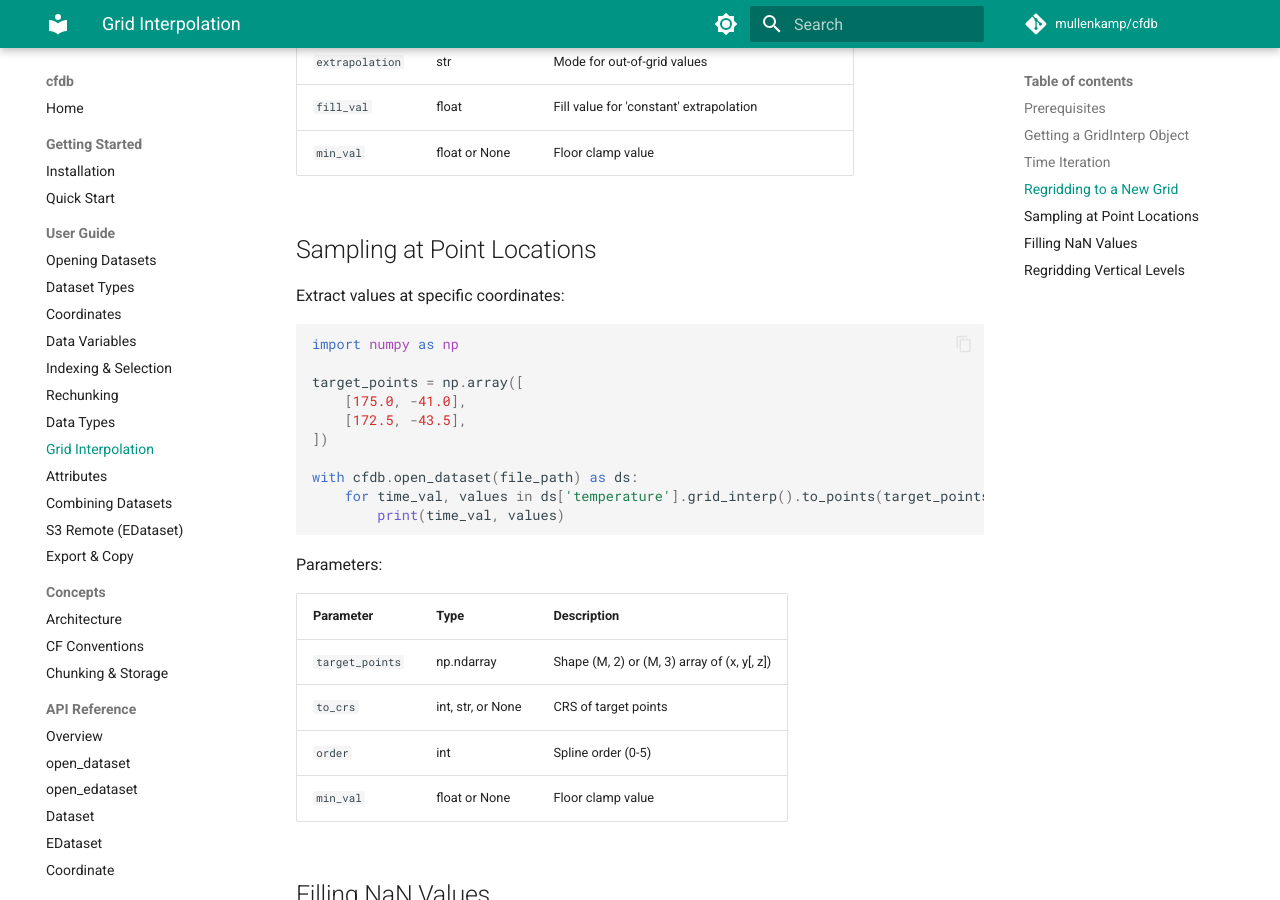
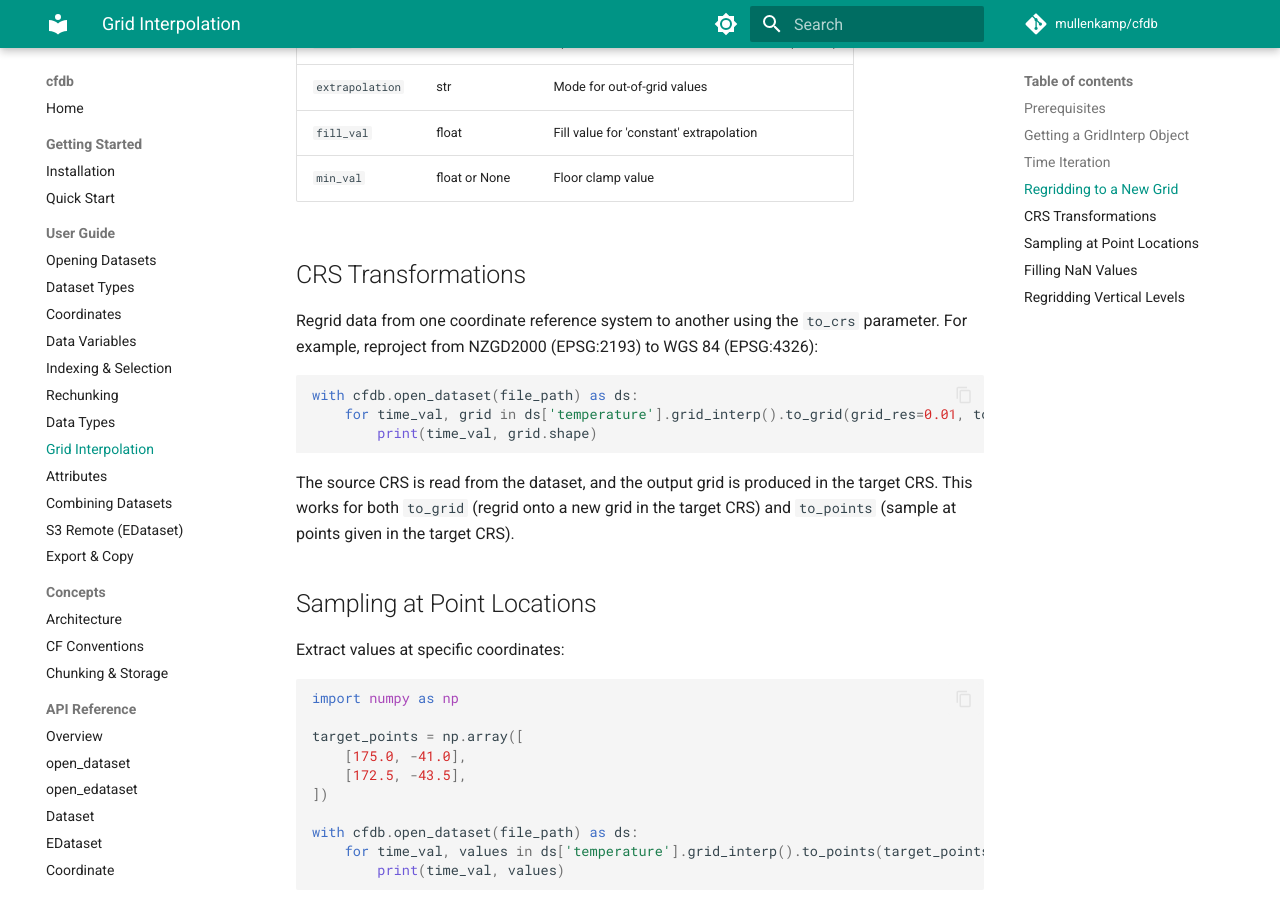
Before and after one commit to mullenkamp/cfdb, an MkDocs documentation site: the page built from docs/guide/grid-interpolation.md, in a window 1280 px wide and 900 px high, scrolled down 1303 px. Built offline with MkDocs 1.6.1 and Material for MkDocs 9.7.7, drawn with Linux system fonts in a browser that asks for light colours; comment, search, counter and statistics services are not loaded; some of the changed text lies outside the part shown.

Commit message:
updated docs

````diff
--- a/docs/guide/grid-interpolation.md
+++ b/docs/guide/grid-interpolation.md
@@ -1,6 +1,6 @@
 # Grid Interpolation
 
-Data variables support spatial interpolation via the [geointerp](https://github.com/mullenkamp/geointerp) package. This enables regridding, point sampling, NaN filling, and vertical level regridding directly from a data variable.
+Data variables support spatial interpolation via the [geointerp](https://github.com/mullenkamp/geointerp) package. This enables regridding, point sampling, NaN filling, vertical level regridding, and CRS transformations directly from a data variable.
 
 ## Prerequisites
 
@@ -48,6 +48,18 @@ Parameters:
 | `extrapolation` | str | Mode for out-of-grid values |
 | `fill_val` | float | Fill value for 'constant' extrapolation |
 | `min_val` | float or None | Floor clamp value |
+
+## CRS Transformations
+
+Regrid data from one coordinate reference system to another using the `to_crs` parameter. For example, reproject from NZGD2000 (EPSG:2193) to WGS 84 (EPSG:4326):
+
+```python
+with cfdb.open_dataset(file_path) as ds:
+    for time_val, grid in ds['temperature'].grid_interp().to_grid(grid_res=0.01, to_crs=4326):
+        print(time_val, grid.shape)
+```
+
+The source CRS is read from the dataset, and the output grid is produced in the target CRS. This works for both `to_grid` (regrid onto a new grid in the target CRS) and `to_points` (sample at points given in the target CRS).
 
 ## Sampling at Point Locations
 
````
